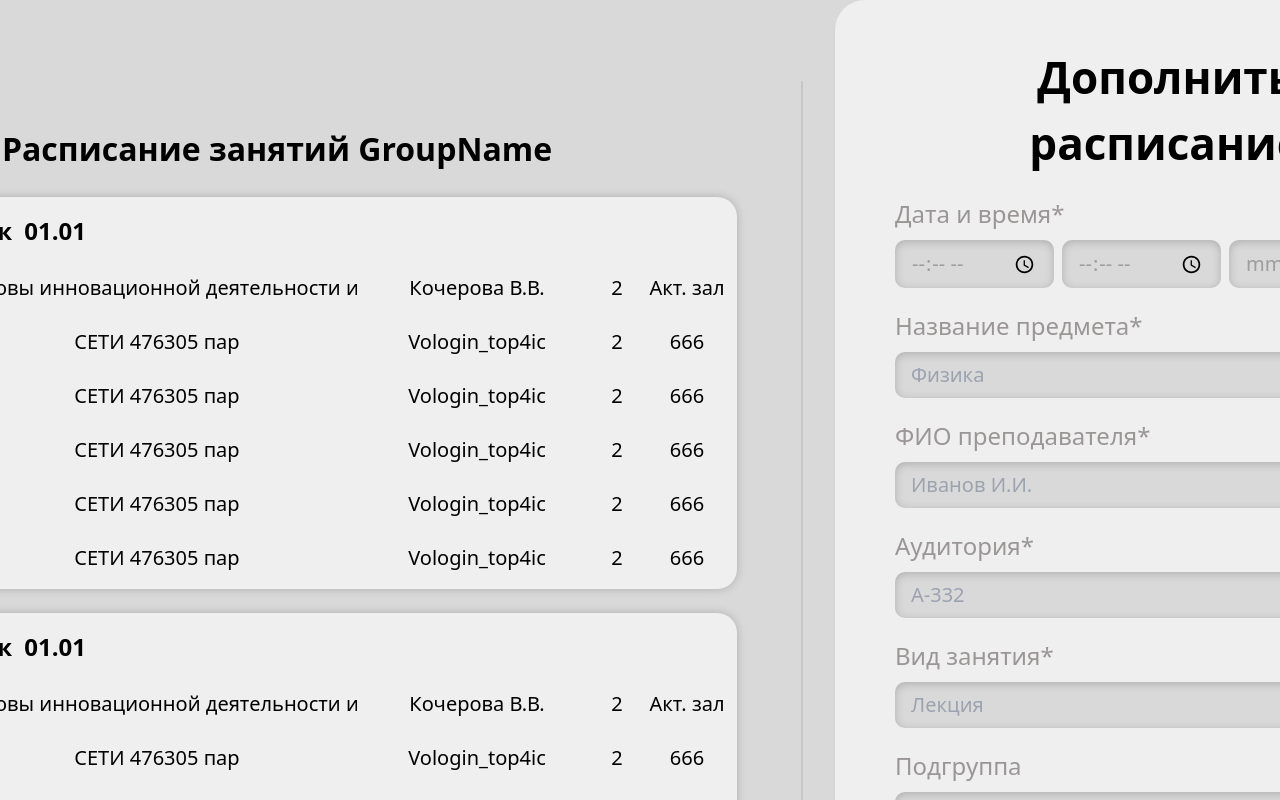
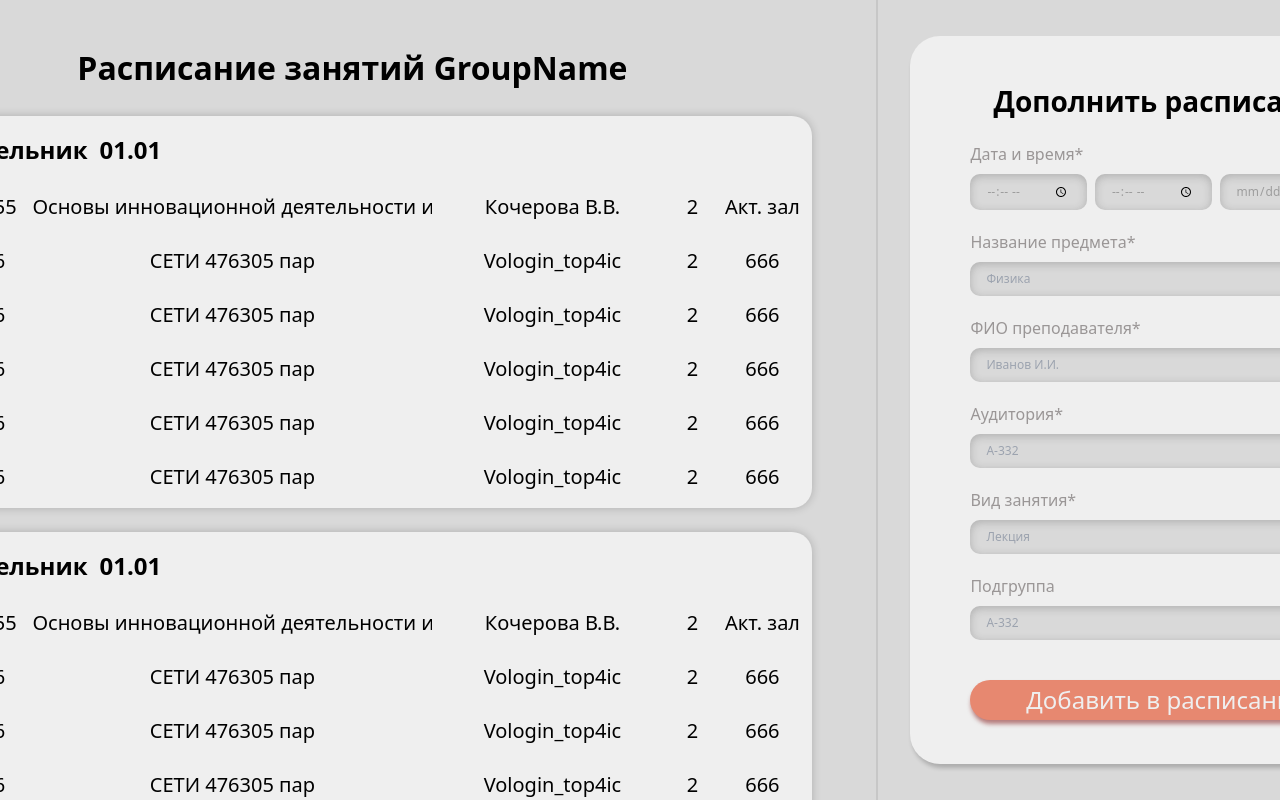
Before and after one commit to ystuler/frontend, a Vue app: page / in a window 1280 px wide. Built offline with nearby package versions, Linux system fonts and the light colour scheme.

Commit message:
fix(app-add-lesson): fix style size

```diff
--- a/src/components/AppAddLesson.vue
+++ b/src/components/AppAddLesson.vue
@@ -68,7 +68,7 @@ import AppInput from './AppInput.vue';
   gap: 20px;
 }
 .app-add-lesson-title {
-  font-size: 44px;
+  font-size: 28px;
   font-weight: 700;
   text-align: center;
 }
--- a/src/components/AppInput.vue
+++ b/src/components/AppInput.vue
@@ -88,12 +88,12 @@ defineProps<AppInputProps>();
   padding: 8px 16px;
   background-color: #D9D9D9;
   color: #9D9D9D;
-  font-size: 20px;
+  font-size: 12px;
   border-radius: 10px;
   box-shadow: inset 0px 2px 8px rgba(56, 55, 55, 0.253);
 }
 .app-input-lable{
-  font-size: 24px;
+  font-size: 16px;
   color: #9A9696;
 }
 .app-input-container{
```
